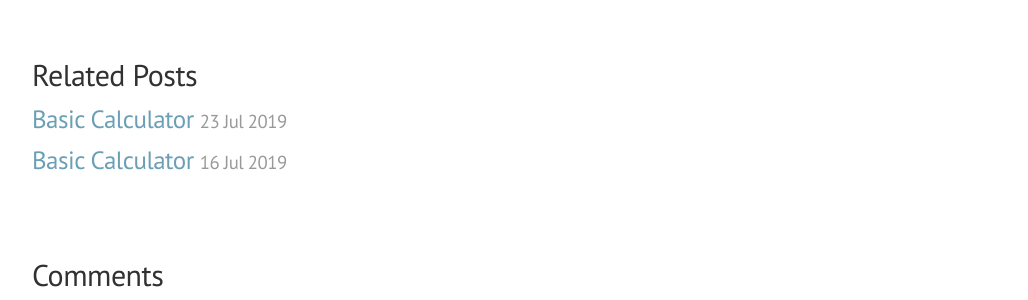
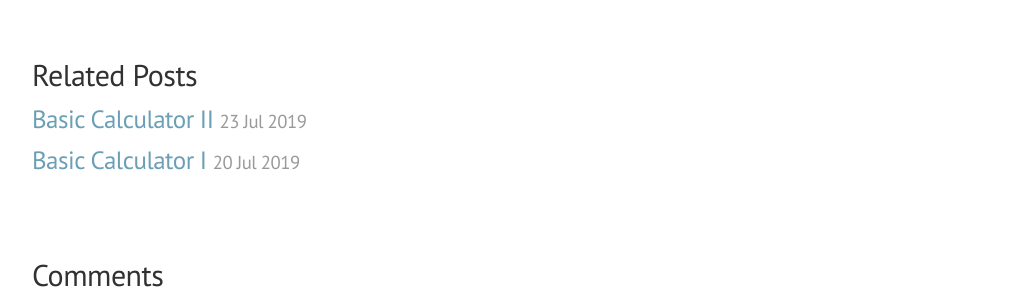
Before and after one commit to YiYeHuang/arts-tech-blog, a Jekyll site: the page built from _posts/2019-07-22-tips-onCall1.md, in a window 1280 px wide and 900 px high, scrolled down 1204 px. Shown: the part 596-896 px from the top of the window, without its empty margins (248-1276 px from the left). Built offline with Jekyll 4.4.1, drawn with Linux system fonts in a browser that asks for light colours; nearby versions of some CDN libraries; comment, search, counter and statistics services are not loaded; some of the changed text lies outside the part shown.

```diff
--- a/_posts/2019-07-23-algo-calculateI.md
+++ b/_posts/2019-07-23-algo-calculateI.md
@@ -1,7 +1,7 @@
 ---
 layout: post
-title:  "Basic Calculator"
-date:   2019-07-16 15:59:53 -0700
+title:  "Basic Calculator I"
+date:   2019-07-20 15:59:53 -0700
 categories: algorithm
 tag: [leetcode, stack, hard]
 ---
--- a/_posts/2019-07-23-algo-calculateII.md
+++ b/_posts/2019-07-23-algo-calculateII.md
@@ -1,6 +1,6 @@
 ---
 layout: post
-title:  "Basic Calculator"
+title:  "Basic Calculator II"
 date:   2019-07-23 15:59:53 -0700
 categories: algorithm
 tag: [leetcode, stack, median]
```
Also changed, not shown: _posts/2019-07-22-tips-onCall1.md (+1 -1 lines).
